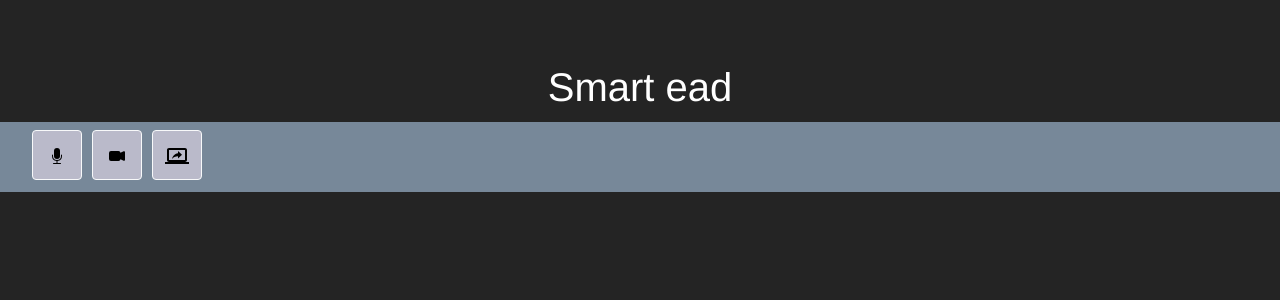
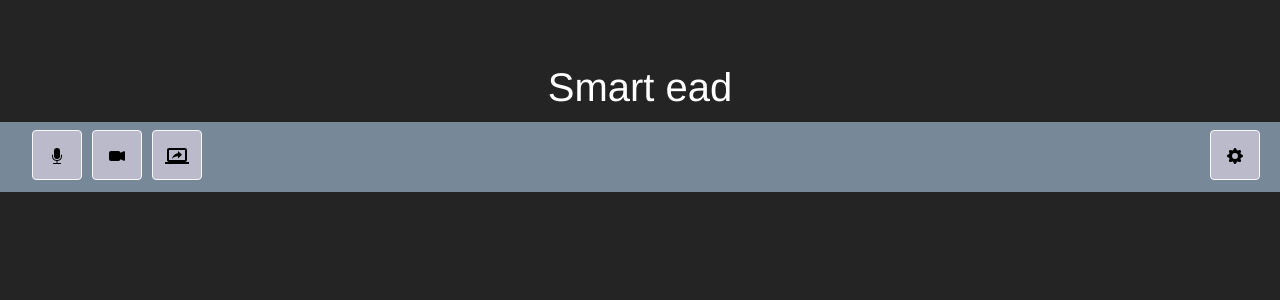
Before and after one commit to BCC-Allan/MVP-smart-EAD, a Vue app: page / in a window 1280 px wide. Shown: the top 300 px of the page. Built offline with nearby package versions, Linux system fonts and the light colour scheme.

Commit message:
add settings

```diff
--- a/src/components/ControlPanel.vue
+++ b/src/components/ControlPanel.vue
@@ -2,7 +2,7 @@
   <div class="wrapper">
     <div>
       <ul class="bar-items">
-        <li v-for="i in test" :key="i.key">
+        <li class="li-item" v-for="i in test" :key="i.key">
           <button class="btn btn-light button-icon" @click="InvertBool(i)">
             <img v-if="i.enable" alt="" :src="i.on">
             <img v-else alt="" :src="i.off">
@@ -37,7 +37,13 @@ export default defineComponent({
           on: "src/assets/screen-on.svg",
           off: "src/assets/screen-off.svg",
           enable: true
-        }
+        },
+        {
+          key: "settings",
+          on: "src/assets/settings.svg",
+          off: "src/assets/settings.svg",
+          enable: true
+        },
       ]
     }
   },
@@ -66,7 +72,14 @@ export default defineComponent({
 .bar-items {
   padding-top: 0.5rem;
   display: flex;
+  flex-direction: row;
+  justify-content: flex-start;
   gap: 10px;
+}
+
+.li-item:last-child{
+  margin-left: auto;
+  padding-right: 20px;
 }
 
 .button-icon{
```
Also changed, not shown: src/assets/settings.svg (added).
